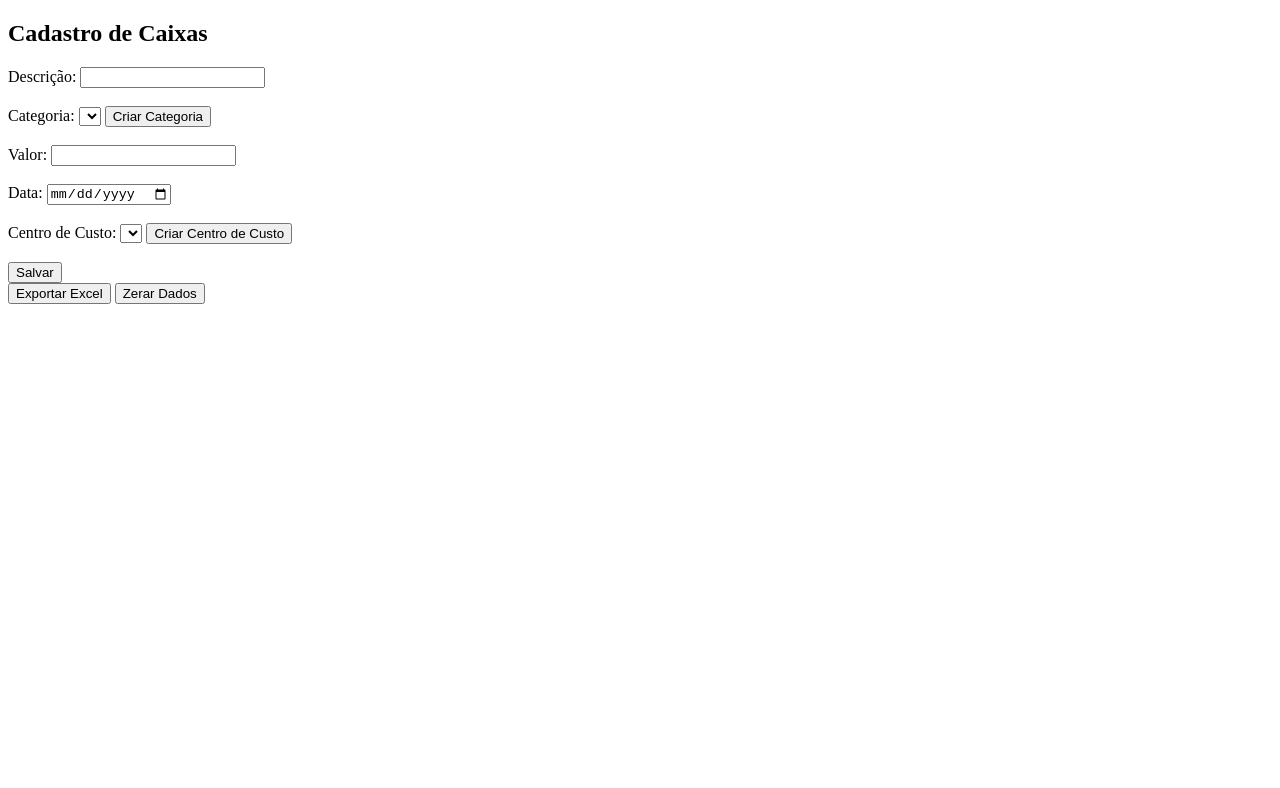
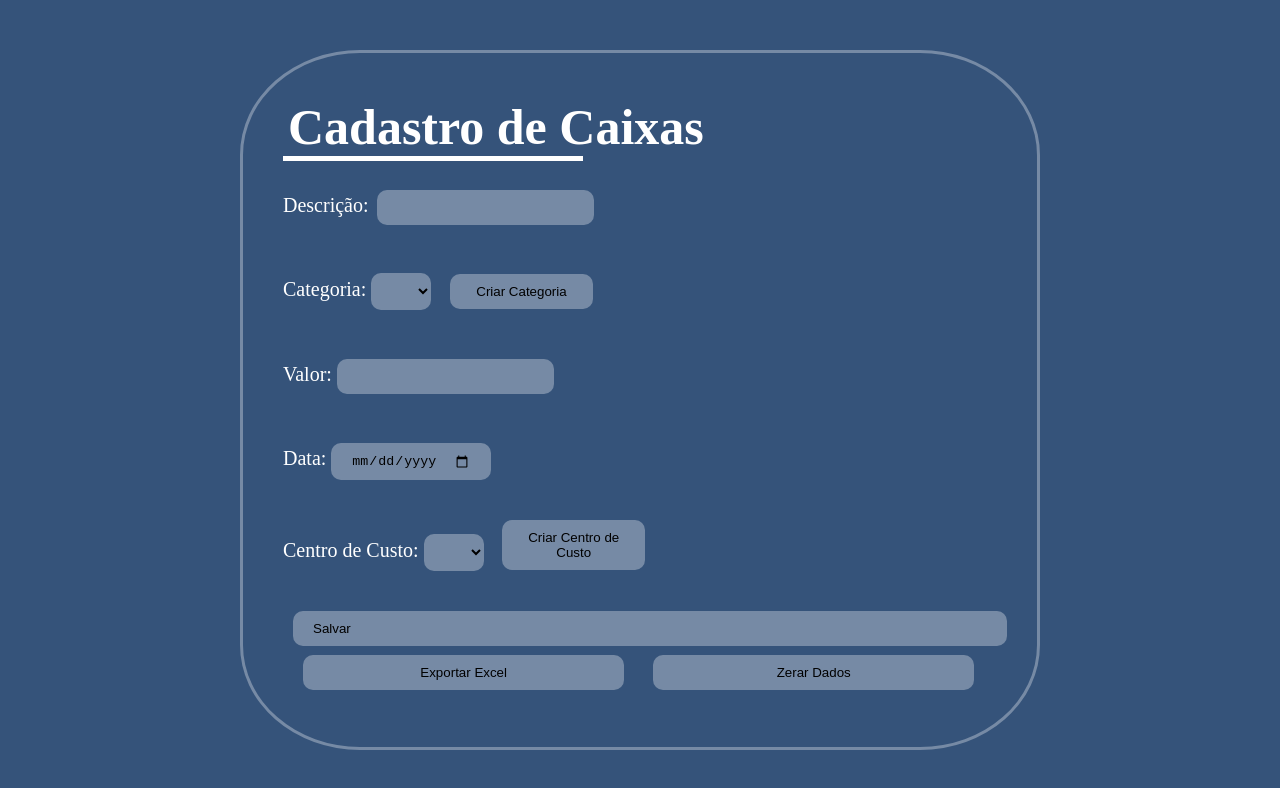
Before and after one commit to mikaellacs/cadastro-js, a website: page public/index.html in a window 1280 px wide. Drawn offline with Linux system fonts and the light colour scheme; no server answers.

Commit message:
atualização frontend

```diff
--- a/public/index.html
+++ b/public/index.html
@@ -4,37 +4,40 @@
     <meta charset="UTF-8" />
     <meta name="viewport" content="width=device-width, initial-scale=1.0" />
     <title>Cadastro de Caixas</title>
+    <link rel="stylesheet" href="style.css" />
   </head>
   <body>
-    <h2>Cadastro de Caixas</h2>
+    <div class="form">
+      <h1>Cadastro de Caixas</h1>
+      <div class="barra-horizontal"></div>
       <form id="cadastroForm">
-      <label>Descrição: <input type="text" id="descricao" required /></label>
+        <label for="descrocao">Descrição:</label>
+        <input type="text" id="descricao" required />
         <br /><br />
-      <label>
-        Categoria:
+        <label for="categoria"> Categoria: </label>
         <select id="categoria" required></select>
-        <button type="button" id="criarCategoria">Criar Categoria</button>
-      </label>
+        <button class="botao2" type="button" id="criarCategoria">
+          Criar Categoria
+        </button>
         <br /><br />
-      <label
-        >Valor: <input type="number" id="valor" step="0.01" required
-      /></label>
+        <label for="valor">Valor: </label>
+        <input type="number" id="valor" step="0.01" required />
         <br /><br />
-      <label>Data: <input type="date" id="data" required /></label>
+        <label for="data">Data: </label>
+        <input type="date" id="data" required />
         <br /><br />
-      <label>
-        Centro de Custo:
+        <label for="centroCusto"> Centro de Custo: </label>
         <select id="centroCusto" required></select>
-        <button type="button" id="criarCentroCusto">
+        <button class="botao2" type="button" id="criarCentroCusto">
           Criar Centro de Custo
         </button>
-      </label>
         <br /><br />
-      <button type="submit">Salvar</button>
+        <button class="botao1" type="submit">Salvar</button>
       </form>
 
       <button onclick="exportarExcel()">Exportar Excel</button>
       <button onclick="zerarDados()">Zerar Dados</button>
+    </div>
 
     <script>
       // carregar categorias e centros de custo
--- a/public/style.css
+++ b/public/style.css
@@ -0,0 +1,90 @@
+* {
+  box-sizing: border-box;
+  margin: 0;
+  padding: 0;
+}
+
+html {
+  font-size: 62.5%;
+}
+
+body {
+  background-color: rgba(6, 43, 91, 0.808);
+  font-family: 'Montserrat';
+  color: #fff;
+}
+
+h1 {
+  font-size: 5rem;
+  margin: 0.5rem 0 0 0.5rem;
+}
+
+div.form {
+  font-size: 3.5rem;
+  position: absolute;
+  top: 50%;
+  left: 50%;
+  transform: translate(-50%, -50%);
+  border: solid rgba(255, 255, 255, 0.322);
+  border-radius: 15%;
+  width: 80rem;
+  height: 70rem;
+  padding: 4rem;
+}
+
+.barra-horizontal {
+  background-color: #fff;
+  height: 0.5rem;
+  width: 30rem;
+  margin-bottom: 2rem;
+}
+
+label {
+  font-size: 2rem;
+}
+
+input {
+  padding: 1rem 2rem;
+  border-radius: 1rem;
+  border: none;
+  background-color: rgba(255, 255, 255, 0.322);
+}
+
+select {
+  padding: 1rem 2rem;
+  border-radius: 1rem;
+  border: none;
+  background-color: rgba(255, 255, 255, 0.322);
+}
+
+button {
+  padding: 1rem 2rem;
+  border-radius: 1rem;
+  border: none;
+  background-color: rgba(255, 255, 255, 0.322);
+  display: inline-block;
+  width: 45%;
+  margin-left: 2rem;
+}
+
+.botao1 {
+  padding: 1rem 2rem;
+  border-radius: 1rem;
+  border: none;
+  background-color: rgba(255, 255, 255, 0.322);
+  display: flex;
+  flex-direction: column;
+  width: 100%;
+  margin-left: 1rem;
+}
+
+.botao2 {
+  padding: 1rem 2rem;
+  border-radius: 1rem;
+  border: none;
+  background-color: rgba(255, 255, 255, 0.322);
+  display: inline-block;
+  width: 20%;
+  height: 20%;
+  margin-left: 1rem;
+}
```
Also changed, not shown: 1 other file. Lines whose indentation alone changed are shown as unchanged.
